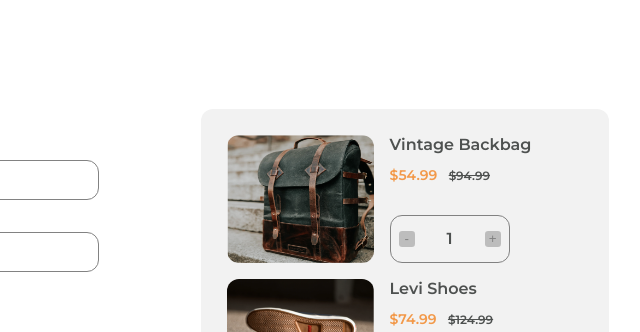
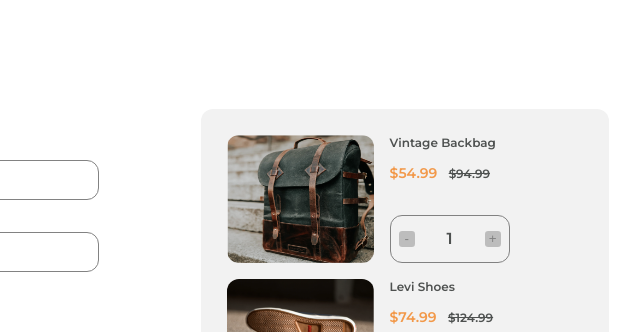
Before and after one commit to Costa0910/checkout-page-challenge, a plain HTML site: page index.html in a window 1280 px wide. Shown: the top 332 px of the page, 541-1181 px from the left. Drawn offline with nearby package versions, Linux system fonts and the light colour scheme.

Commit message:
added Readme and screenshot

```diff
--- a/index.html
+++ b/index.html
@@ -2,7 +2,7 @@
 <html lang="en">
   <head>
     <meta charset="UTF-8" />
-    <meta name="viewport" content="width=device-width, initia l-scale=1.0" />
+    <meta name="viewport" content="width=device-width, initial-scale=1.0" />
     <link rel="stylesheet" href="./dist/index.css" />
 
     <!-- GOOGLE ICONS LINK -->
@@ -25,7 +25,7 @@
                 <img src="./img/photo1.png" alt="Vintage Backbag" />
               </div>
               <div class="item__description">
-                <h3>Vintage Backbag</h3>
+                <p>Vintage Backbag</p>
                 <p>
                   <span class="orange">$54.99</span>
                   <s>$94.99</s>
@@ -42,7 +42,7 @@
                 <img src="./img/photo2.png" alt="Levi Shoes" />
               </div>
               <div class="item__description">
-                <h3>Levi Shoes</h3>
+                <p>Levi Shoes</p>
                 <p>
                   <span class="orange">$74.99</span>
                   <s>$124.99</s>
```
Also changed, not shown: img/screenshot.png (added), 1 other file.
